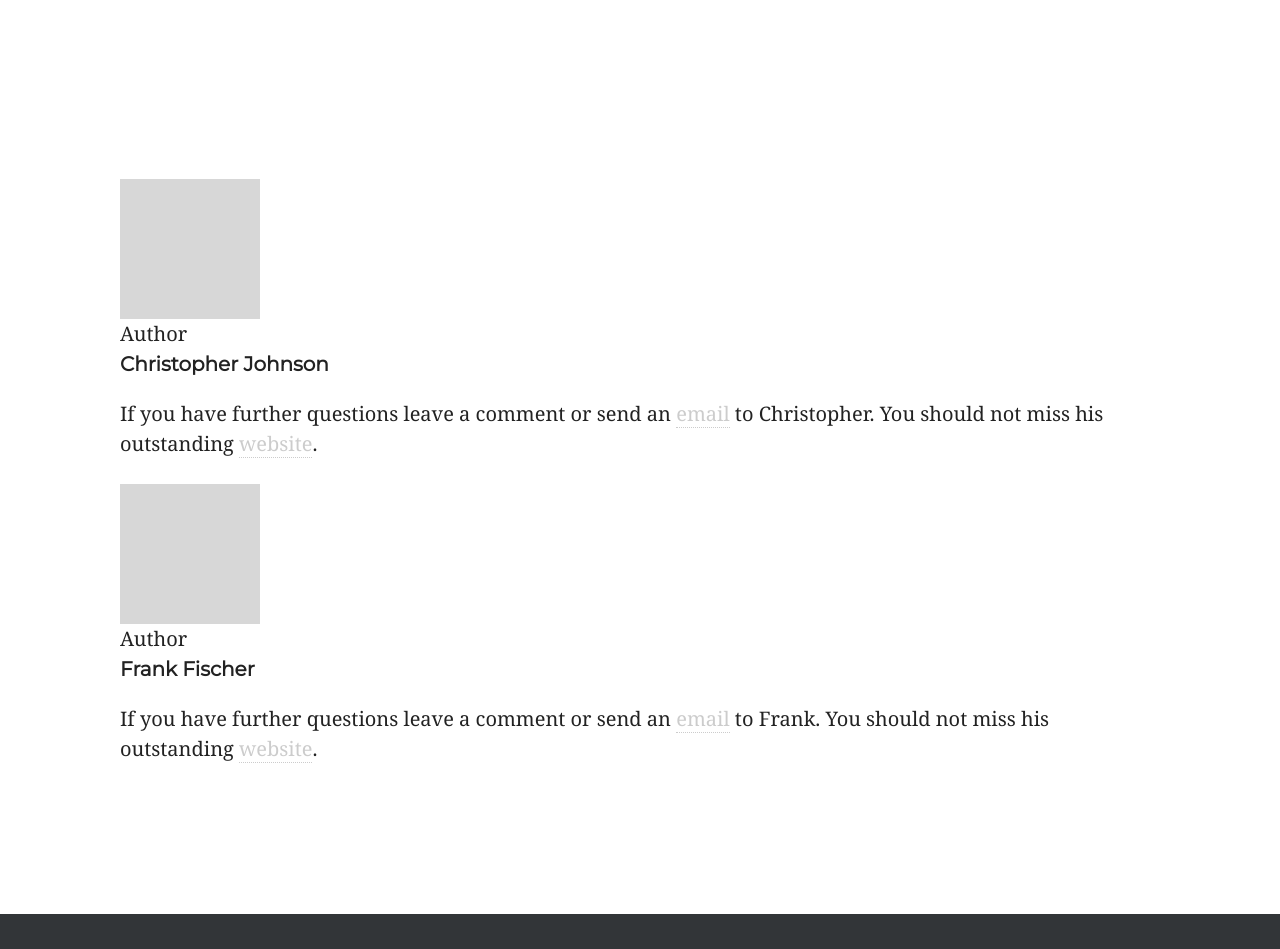
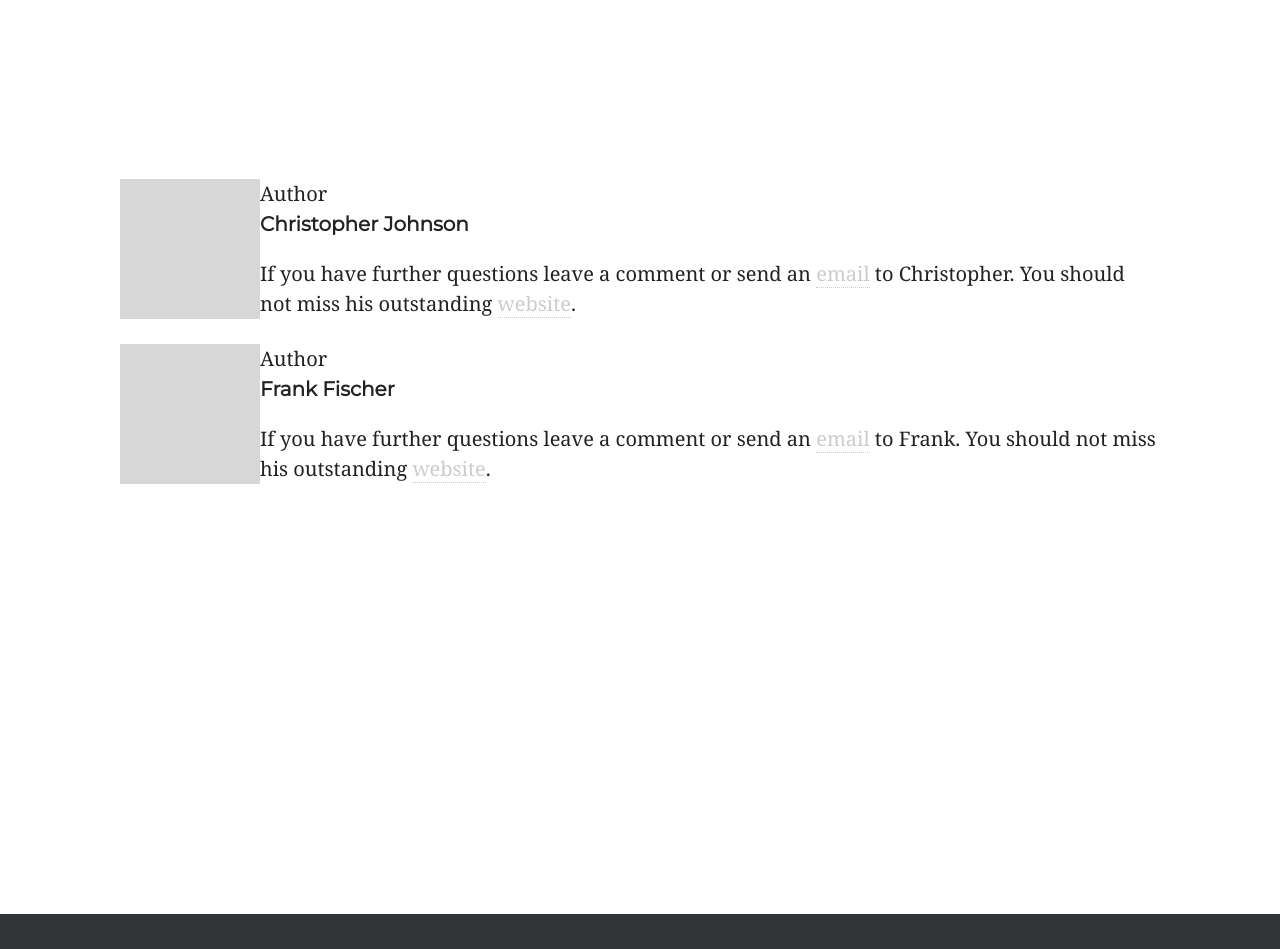
Before and after one commit to weltliteratur/blog, a Jekyll site: the page built from _posts/2016-02-18-Some-Preparations.markdown, in a window 1280 px wide. Shown: the part 1011-1960 px from the top of the page. Built offline with Jekyll 4.4.1, drawn with Linux system fonts in a browser that asks for light colours; nearby versions of some CDN libraries; some web fonts are replaced; grey boxes are pictures that could not be loaded.

Commit message:
Update style.css

```diff
--- a/css/style.css
+++ b/css/style.css
@@ -2,13 +2,12 @@
 p.copy > img {
 	height:14px;
 }
-.authorwrapper {
-    float: left;
-}
+
 .author-info {clear:both;
 }
 .author-info + .author-info {margin-top:25px;}
 .avatarwrapper {
+	float:left;
     opacity: 0.4;
 }
 .authors {#f2f2f2 none repeat scroll 0 0}
```
